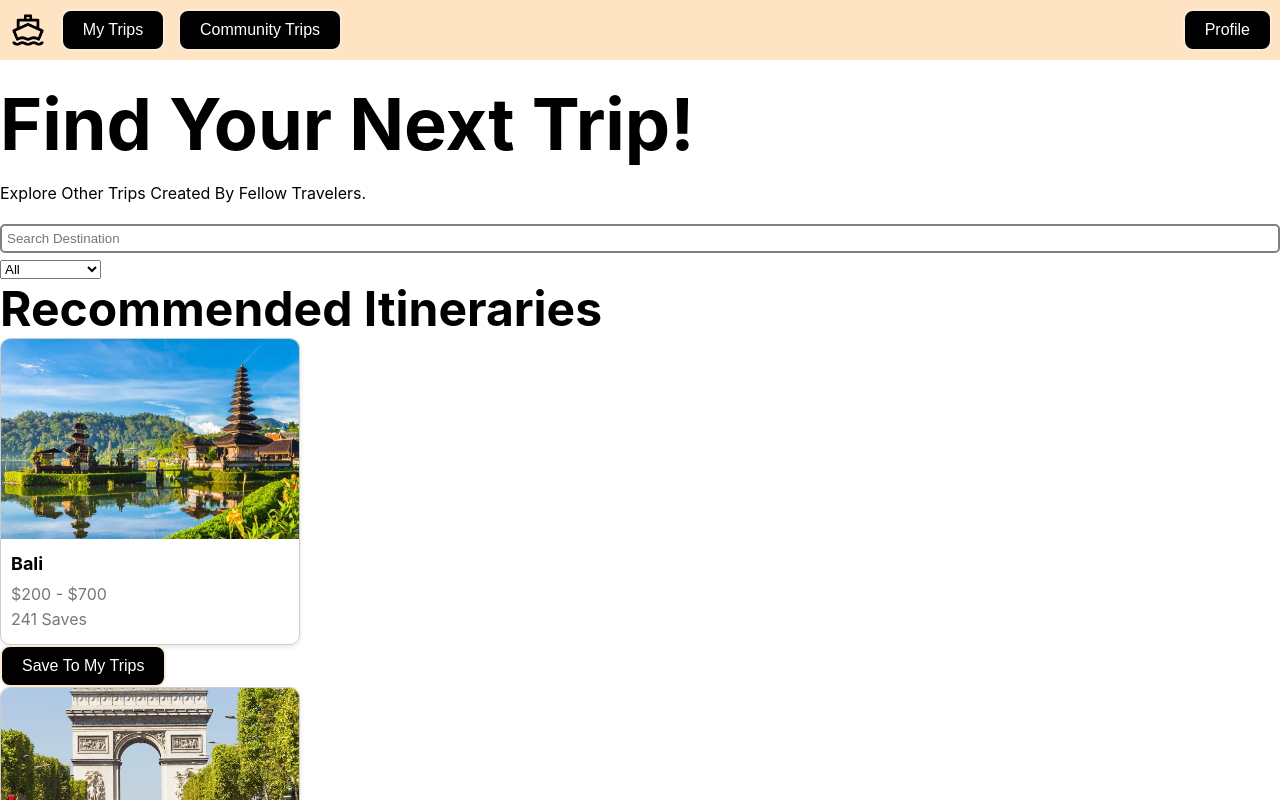
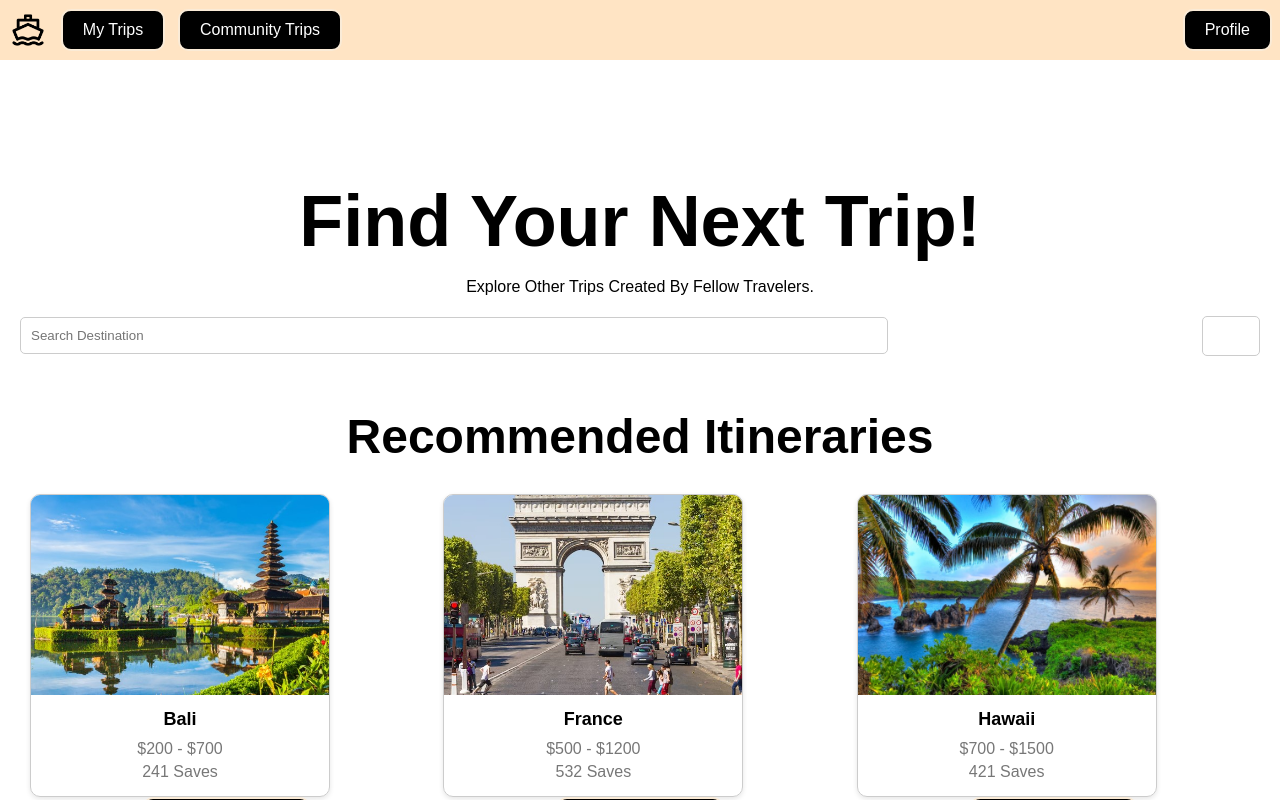
Before and after one commit to Vanboii/HCI-BonVoyage, a React (Create React App) app: page /community in a window 1280 px wide. Shown: the top 800 px of the page. Built offline with nearby package versions, Linux system fonts and the light colour scheme.

Commit message:
feat. update coomunity layout - not done

```diff
--- a/src/pages/community_page/communityPage.css
+++ b/src/pages/community_page/communityPage.css
@@ -1,7 +1,7 @@
 /* src/pages/communityPage.css */
 .community-page {
     font-family: Arial, sans-serif;
-    padding-top: 80px; /* Adjust this value as needed */
+    padding-top: 80px;
 }
 
 .content {
@@ -9,55 +9,108 @@
     text-align: center;
 }
 
-.search-bar,
-.filter-bar {
-    width: 300px;
+.search-filter-container {
+    display: flex;
+    justify-content: space-between;
+    align-items: center;
+    margin-bottom: 50px;
+}
+
+.search-bar {
+    flex-grow: 1;
     padding: 10px;
-    margin: 10px 0;
+    border-radius: 5px;
+    border: 1px solid #ccc;
+    max-width: 70%;
+}
+
+.filter {
+    position: relative;
+    margin-left: 10px; /* Adjust the spacing between the search bar and filter button */
+}
+
+.filter button {
+    padding: 10px;
+    border-radius: 5px;
+    border: 1px solid #ccc;
+    background-color: white;
+    cursor: pointer;
+    text-align: center;
+}
+
+.filter-options {
+    display: none;
+    position: absolute;
+    top: 100%;
+    left: 50%;
+    transform: translateX(-50%); /* Center the dropdown menu */
+    background-color: white;
     border: 1px solid #ccc;
     border-radius: 5px;
+    overflow: hidden;
+    z-index: 1;
+    width: 250px;
+    text-align: center;
 }
 
-.filter-bar {
-    margin-bottom: 20px;
+.filter:hover .filter-options {
+    display: block;
+}
+
+.filter-options button {
+    display: block;
+    width: 100%;
+    padding: 10px;
+    border: none;
+    background: none;
+    cursor: pointer;
+    text-align: center;
+}
+
+.filter-options button:hover {
+    background-color: #f0f0f0;
+}
+
+.slider-container {
+    padding: 10px;
+}
+
+.slider-container input[type="range"] {
+    width: 100%;
 }
 
 .itineraries {
     display: flex;
-    justify-content: space-around;
     flex-wrap: wrap;
+    gap: 20px;
+    justify-content: center;
+    margin-top: 30px; /* Increase space between heading and cards */
 }
 
 .card-container {
-    margin: 20px;
-    text-align: left;
+    width: calc(33.333% - 20px); /* Three cards per row with space between */
+    margin-bottom: 40px; /* Increase space between rows of cards */
+    box-sizing: border-box;
+    text-align: center; /* Center align the button */
 }
 
-/* Styles for cards */
-.card {
-    border: 1px solid #ccc;
-    border-radius: 10px;
-    width: 300px;
-    overflow: hidden;
-    box-shadow: 0 2px 5px rgba(0, 0, 0, 0.1);
+.card-component {
+    margin-bottom: 10px;
 }
 
-.card-image {
-    width: 100%;
-    height: 200px;
-    object-fit: cover;
+.button-component {
+    display: block;
+    margin: 0 auto; /* Center the button */
 }
 
-.card-details {
-    padding: 10px;
+@media (max-width: 768px) {
+    .card-container {
+        width: calc(50% - 20px); /* Two cards per row on tablets */
+    }
 }
 
-.card-details h2 {
-    margin: 0 0 10px;
-    font-size: 18px;
+@media (max-width: 480px) {
+    .card-container {
+        width: 100%; /* One card per row on mobile */
+    }
 }
-
-.card-details p {
-    margin: 5px 0;
-    color: #777;
-}
--- a/src/pages/community_page/communityPage.js
+++ b/src/pages/community_page/communityPage.js
@@ -112,12 +112,12 @@ import CardComponent from "../../components/card";
 import Bali_Image from "../../components/card_images/bali-image.jpg";
 import France_Image from "../../components/card_images/france-image.jpg";
 import Hawaii_Image from "../../components/card_images/hawaii-image.jpg";
-import '../home_page/homePage.css';
-import { useNavigate } from "react-router-dom";
+import './communityPage.css';
 
 function CommunityPage() {
     const [searchTerm, setSearchTerm] = useState("");
-    const [filter, setFilter] = useState("all");
+    const [filter, setFilter] = useState("");
+    const [maxBudget, setMaxBudget] = useState(15000);
 
     const itineraries = [
         {
@@ -140,9 +140,23 @@ function CommunityPage() {
         },
     ];
 
-    const filteredItineraries = itineraries.filter(trip => {
-        return trip.location.toLowerCase().includes(searchTerm.toLowerCase()) &&
-            (filter === "all" || filter === trip.priceRange);
+    const filteredItineraries = itineraries
+        .filter(trip => trip.location.toLowerCase().includes(searchTerm.toLowerCase()))
+        .filter(trip => {
+            const price = parseInt(trip.priceRange.split(' - ')[1].replace('$', ''));
+            return price <= maxBudget;
+        })
+        .sort((a, b) => {
+            switch (filter) {
+                case "Most Saved":
+                    return b.saves - a.saves;
+                case "Highest to Lowest Budget":
+                    return parseInt(b.priceRange.split(' - ')[1].replace('$', '')) - parseInt(a.priceRange.split(' - ')[1].replace('$', ''));
+                case "Lowest to Highest Budget":
+                    return parseInt(a.priceRange.split(' - ')[1].replace('$', '')) - parseInt(b.priceRange.split(' - ')[1].replace('$', ''));
+                default:
+                    return 0;
+            }
         });
 
     return (
@@ -151,6 +165,7 @@ function CommunityPage() {
             <div className="content">
                 <h1 style={{ paddingTop: '80px' }}>Find Your Next Trip!</h1>
                 <p>Explore other trips created by fellow travelers.</p>
+                <div className="search-filter-container">
                     <input
                         type="text"
                         placeholder="Search Destination"
@@ -158,27 +173,38 @@ function CommunityPage() {
                         value={searchTerm}
                         onChange={(e) => setSearchTerm(e.target.value)}
                     />
-                <select
-                    className="filter-bar"
-                    value={filter}
-                    onChange={(e) => setFilter(e.target.value)}
-                >
-                    <option value="all">All</option>
-                    <option value="$200 - $700">$200 - $700</option>
-                    <option value="$500 - $1200">$500 - $1200</option>
-                    <option value="$700 - $1500">$700 - $1500</option>
-                </select>
+                    <div className="filter">
+                        <button>Filter</button>
+                        <div className="filter-options">
+                            <button onClick={() => setFilter("Most Saved")}>Most Saved</button>
+                            <button onClick={() => setFilter("Highest to Lowest Budget")}>Highest to Lowest Budget</button>
+                            <button onClick={() => setFilter("Lowest to Highest Budget")}>Lowest to Highest Budget</button>
+                            <div className="slider-container">
+                                <label>Budget Slider</label>
+                                <div>Maximum Budget ${maxBudget}</div>
+                                <input
+                                    type="range"
+                                    min="0"
+                                    max="15000"
+                                    value={maxBudget}
+                                    onChange={(e) => setMaxBudget(e.target.value)}
+                                />
+                            </div>
+                        </div>
+                    </div>
+                </div>
                 <h2>Recommended Itineraries</h2>
                 <div className="itineraries">
                     {filteredItineraries.map((trip, index) => (
                         <div key={index} className="card-container">
                             <CardComponent
+                                className="card-component"
                                 image={trip.image}
                                 location={trip.location}
                                 priceRange={trip.priceRange}
                                 saves={trip.saves}
                             />
-                            <ButtonComponent text="Save To My Trips" />
+                            <ButtonComponent className="button-component" text="Save To My Trips" />
                         </div>
                     ))}
                 </div>
```
Lines whose indentation alone changed are shown as unchanged.
